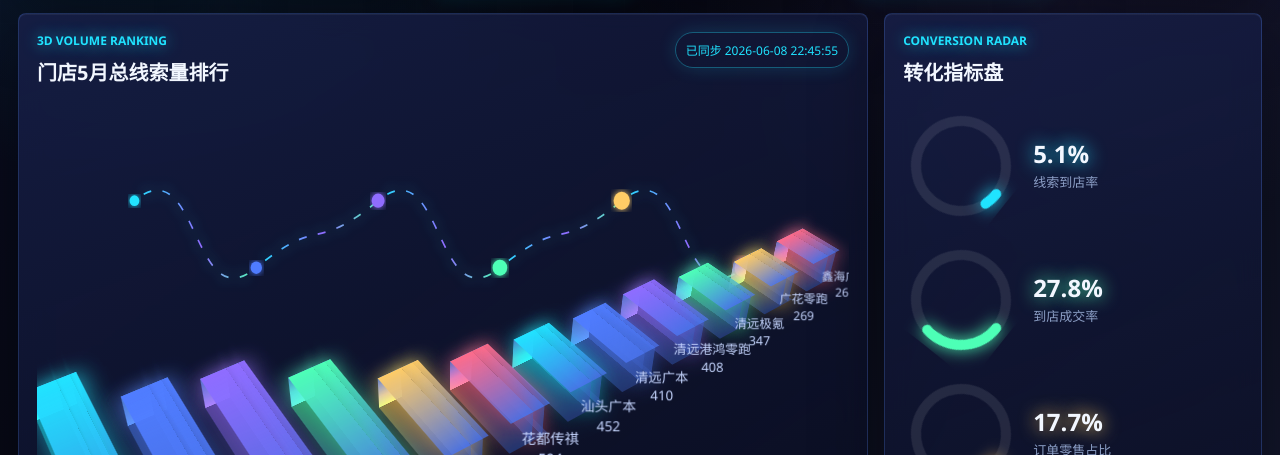
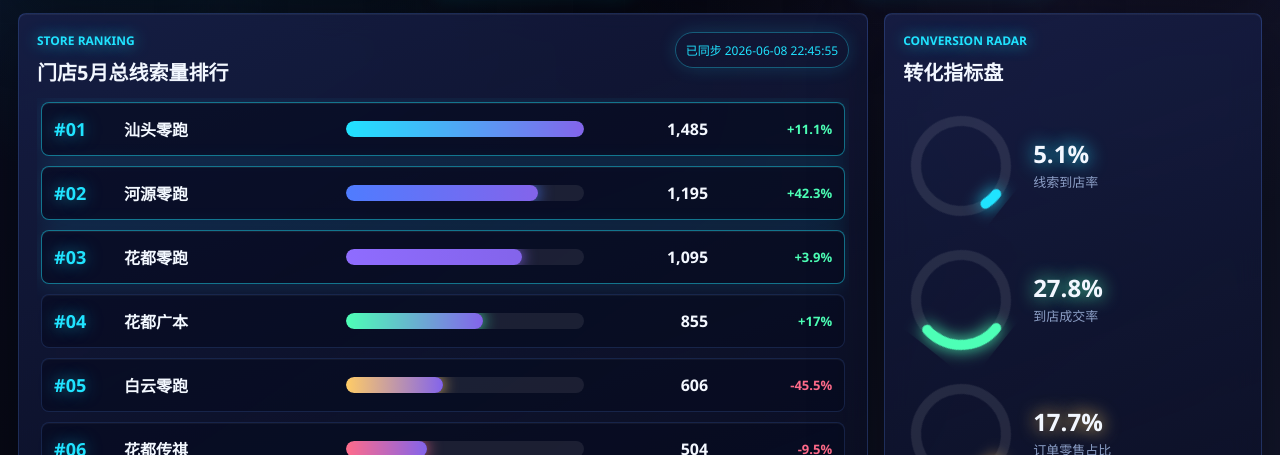
Before and after one commit to cdq3000/junyan-newmedia-dashboard, a plain HTML site: page index.html in a window 1280 px wide. Shown: the part 497-952 px from the top of the page. Drawn offline with Linux system fonts and the light colour scheme.

Commit message:
Replace 3D chart with full store ranking

```diff
--- a/app.js
+++ b/app.js
@@ -124,32 +124,34 @@ function renderBars() {
   const scene = document.querySelector("#barScene");
   const metric = state.chartMetric;
   document.querySelector("#barTitle").textContent = `门店${state.month}${metricLabel(metric)}排行`;
+  const previousMonth = state.data.previousMonth;
   const ranked = state.data.stores
     .map((store) => ({
       name: store.name,
       value: metricValue(store, state.month, metric),
-      orders: metricValue(store, state.month, "orders"),
+      previous: previousMonth ? metricValue(store, previousMonth, metric) : 0,
     }))
-    .sort((a, b) => b.value - a.value)
-    .slice(0, 12);
+    .sort((a, b) => b.value - a.value);
   const max = Math.max(...ranked.map((item) => item.value), PERCENT_METRICS.has(metric) ? 0.01 : 1);
   scene.innerHTML = ranked.map((item, index) => {
-    const height = Math.max(22, (item.value / max) * 265);
+    const width = Math.max(3, (item.value / max) * 100);
     const accent = COLORS[index % COLORS.length];
+    const rate = previousMonth ? changeRate(item.value, item.previous) : 0;
+    const isDown = rate < 0;
     return `
-      <div class="bar-wrap" title="${item.name} ${valueText(metric, item.value)} ${metricLabel(metric)}">
-        <div class="bar" style="--h:${height}px;--accent:${accent};animation-delay:${index * 55}ms">
-          <i class="bar-face front"></i>
-          <i class="bar-face back"></i>
-          <i class="bar-face left"></i>
-          <i class="bar-face right"></i>
-          <i class="bar-face top"></i>
+      <div class="ranking-row ${index < 3 ? "top" : ""}" style="--accent:${accent}">
+        <div class="rank-index">#${String(index + 1).padStart(2, "0")}</div>
+        <div class="rank-store" title="${item.name}">${item.name}</div>
+        <div class="rank-bar-track">
+          <div class="rank-bar-fill" style="--w:${width}%"></div>
         </div>
-        <div class="bar-label">${item.name}<br>${valueText(metric, item.value)}</div>
+        <div class="rank-value">${valueText(metric, item.value)}</div>
+        <div class="rank-change ${isDown ? "down" : ""}">${previousMonth ? `${isDown ? "" : "+"}${pctFmt.format(rate)}` : "-"}</div>
       </div>
     `;
   }).join("");
-  renderConnectors(ranked);
+  scene.className = "ranking-board";
+  renderConnectors([]);
 }
 
 function renderConnectors(items) {
--- a/index.html
+++ b/index.html
@@ -53,12 +53,12 @@
         <article class="panel hero-panel">
           <div class="panel-head">
             <div>
-              <p class="eyebrow">3D Volume Ranking</p>
-              <h2 id="barTitle">门店月度指标强度</h2>
+              <p class="eyebrow">Store Ranking</p>
+              <h2 id="barTitle">全门店指标排行</h2>
             </div>
             <div id="syncBadge" class="sync-badge">同步中</div>
           </div>
-          <div class="scene-wrap">
+          <div class="scene-wrap ranking-wrap">
             <svg class="connector-layer" id="connectorSvg" viewBox="0 0 1000 430" preserveAspectRatio="none"></svg>
             <div id="barScene" class="bar-scene"></div>
           </div>
--- a/style.css
+++ b/style.css
@@ -302,6 +302,93 @@ button {
   perspective-origin: 50% 18%;
 }
 
+.ranking-wrap {
+  height: 520px;
+  min-height: 420px;
+  overflow: auto;
+  perspective: none;
+}
+
+.ranking-wrap .connector-layer {
+  display: none;
+}
+
+.ranking-board {
+  display: grid;
+  gap: 10px;
+  padding: 4px 4px 12px;
+}
+
+.ranking-row {
+  display: grid;
+  grid-template-columns: 58px minmax(120px, 210px) minmax(220px, 1fr) 112px 112px;
+  align-items: center;
+  gap: 12px;
+  min-height: 54px;
+  padding: 10px 12px;
+  border: 1px solid rgba(94, 144, 255, 0.18);
+  border-radius: 8px;
+  background: rgba(7, 12, 32, 0.64);
+  box-shadow: inset 0 1px 0 rgba(255, 255, 255, 0.04);
+}
+
+.ranking-row.top {
+  border-color: rgba(32, 227, 255, 0.48);
+  box-shadow: 0 0 24px rgba(32, 227, 255, 0.12), inset 0 1px 0 rgba(255, 255, 255, 0.06);
+}
+
+.rank-index {
+  color: var(--cyan);
+  font-size: 18px;
+  font-weight: 900;
+  text-shadow: 0 0 16px rgba(32, 227, 255, 0.5);
+}
+
+.rank-store {
+  min-width: 0;
+  overflow: hidden;
+  color: #f3f8ff;
+  font-weight: 800;
+  text-overflow: ellipsis;
+  white-space: nowrap;
+}
+
+.rank-bar-track {
+  position: relative;
+  height: 16px;
+  overflow: hidden;
+  border-radius: 999px;
+  background: rgba(255, 255, 255, 0.08);
+}
+
+.rank-bar-fill {
+  position: absolute;
+  inset: 0 auto 0 0;
+  width: var(--w);
+  border-radius: inherit;
+  background: linear-gradient(90deg, var(--accent), rgba(143, 108, 255, 0.9));
+  box-shadow: 0 0 16px var(--accent);
+  animation: rankFill 900ms ease both;
+}
+
+.rank-value {
+  color: #f4f8ff;
+  font-size: 16px;
+  font-weight: 900;
+  text-align: right;
+}
+
+.rank-change {
+  color: var(--green);
+  font-size: 13px;
+  font-weight: 800;
+  text-align: right;
+}
+
+.rank-change.down {
+  color: var(--red);
+}
+
 .bar-scene {
   position: absolute;
   inset: 52px 28px 28px;
@@ -576,6 +663,15 @@ th {
   }
 }
 
+@keyframes rankFill {
+  from {
+    width: 0;
+  }
+  to {
+    width: var(--w);
+  }
+}
+
 @media (max-width: 1180px) {
   .kpi-grid {
     grid-template-columns: repeat(3, minmax(0, 1fr));
@@ -621,6 +717,14 @@ th {
     transform: rotateX(58deg) rotateZ(-29deg) translateY(44px) scale(0.82);
   }
 
+  .ranking-board {
+    min-width: 760px;
+  }
+
+  .ranking-row {
+    grid-template-columns: 52px 150px minmax(220px, 1fr) 96px 96px;
+  }
+
   .ring-item {
     grid-template-columns: 92px 1fr;
   }
```
